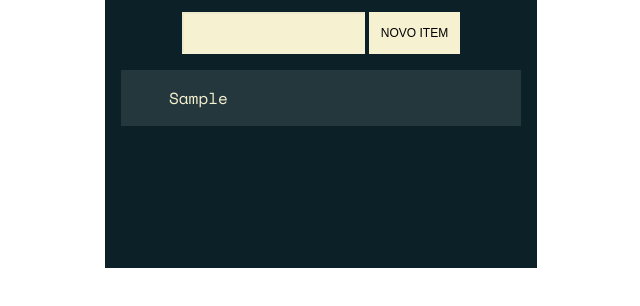
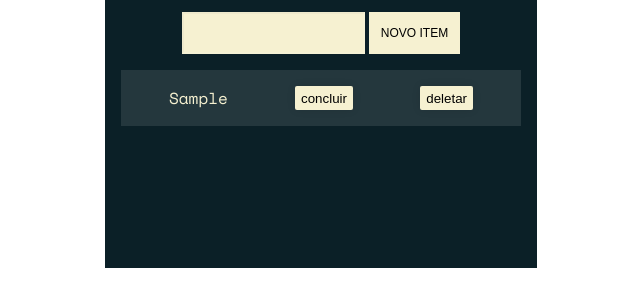
Before and after one commit to IgorNascimentoDEV/Tilha-Front-End, a plain HTML site: page javaScript/manipulandoDOO/index.html in a window 1280 px wide. Both pictures are taken after typing "Sample" into the empty fields and a click on the button "NOVO ITEM". Shown: the part 298-604 px from the top of the page, without its empty margins (319-959 px from the left). Drawn offline with nearby package versions, Linux system fonts and the light colour scheme; a web font is replaced by a local one.

Commit message:
finalizando o curso de manipulação do DOM

```diff
--- /dev/null
+++ b/javaScript/manipulandoDOO/componentes/concluiTarefa.js
@@ -0,0 +1,19 @@
+//Método do botão de concluir
+const BotaoConclui = () => {
+    const botaoConclui = document.createElement('button');
+
+    botaoConclui.classList.add("check-button");
+    botaoConclui.innerText = 'concluir' //representa o conteudo de texto que sera redenrizado do botão
+    botaoConclui.addEventListener('click', concluirTarefa);
+
+    return botaoConclui
+}
+
+const concluirTarefa = (evento) => {
+    const botaoConclui = evento.target; //descobrindo o elemento que foi clicado atraves do ".target"
+
+    const tarefaConcluida = botaoConclui.parentElement; //Pegando o pai do elemento atraves do ".parentElement"
+
+    tarefaConcluida.classList.toggle('done'); //metodo toggle executa a classe CSS "done" a parti do momento que o botão for clicado
+}
+ export default BotaoConclui
--- /dev/null
+++ b/javaScript/manipulandoDOO/componentes/deletarTarefa.js
@@ -0,0 +1,21 @@
+const BotaoDeleta = () => {
+    const botaoDeleta = document.createElement('button');
+
+    botaoDeleta.classList.add("check-button");
+    botaoDeleta.innerText = 'deletar';
+    botaoDeleta.addEventListener('click', deletarTarefa);
+
+    return botaoDeleta;
+}
+
+const deletarTarefa = (evento) =>{
+    const botaoDeleta = evento.target;
+
+    const tarefaCompleta = botaoDeleta.parentElement;
+
+    tarefaCompleta.remove(); // função remove é responsavel por excluir objetos do dom
+
+    return botaoDeleta;
+}
+
+export default BotaoDeleta;
--- a/javaScript/manipulandoDOO/index.html
+++ b/javaScript/manipulandoDOO/index.html
@@ -24,6 +24,6 @@
 
       </ul>
     </div>
-    <script src="listaDeTarefas.js"></script>
+    <script type="module" src="listaDeTarefas.js"></script>
 </body>
 </html>
--- a/javaScript/manipulandoDOO/listaDeTarefas.js
+++ b/javaScript/manipulandoDOO/listaDeTarefas.js
@@ -1,3 +1,5 @@
+import BotaoConclui from './componentes/concluiTarefa.js'
+import BotaoDeleta from './componentes/deletarTarefa.js'
 //funçaõ responsavel por criar tarefas
 function criarTarefa(evento){
 
@@ -15,6 +17,8 @@ function criarTarefa(evento){
 
     tarefa.innerHTML = conteudo; //método responsavel por colocar ele texto no html
 
+    tarefa.appendChild(BotaoConclui()); // metodo responsavel por adicionar butão
+    tarefa.appendChild(BotaoDeleta());
     lista.appendChild(tarefa); //metodo responsavel por adicionar elemento html dentro de outro elemento
     input.value = '';
 }
```
Also changed, not shown: javaScript/manipulandoDOO/README.md.
